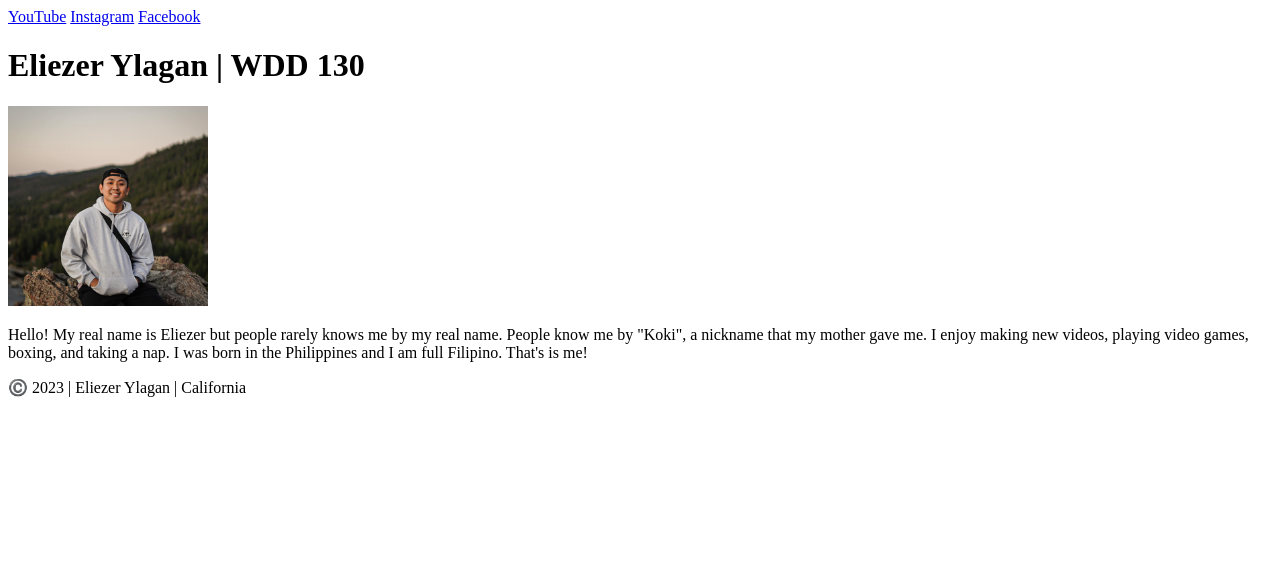
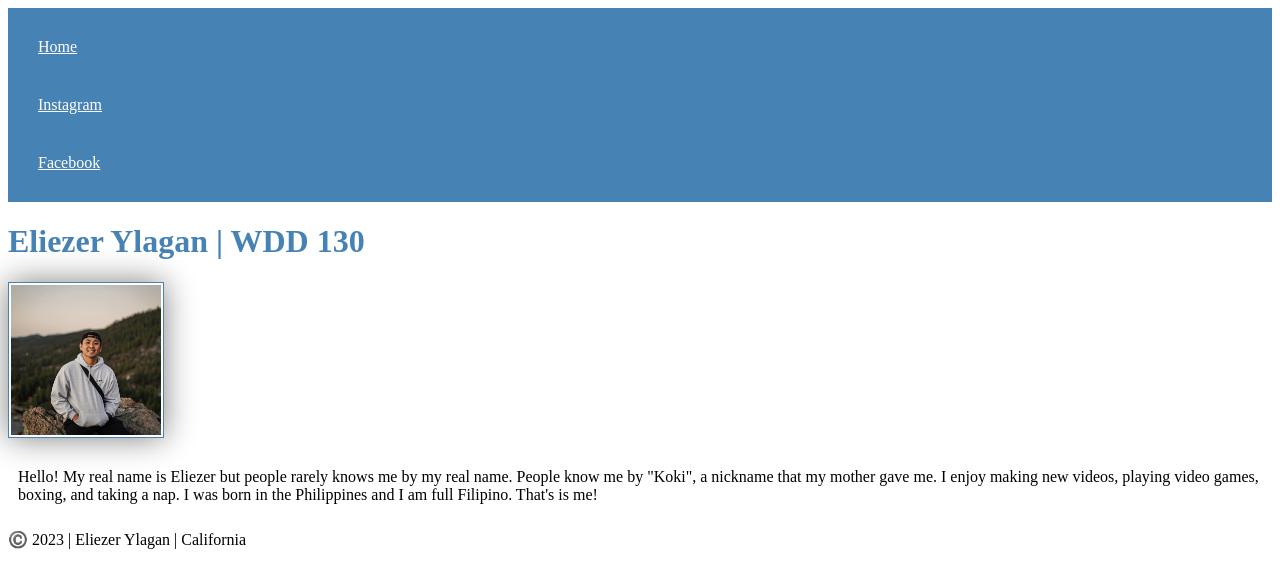
Before and after one commit to kokiylagan/wdd130, a plain HTML site: page index.html in a window 1280 px wide. Drawn offline with Linux system fonts and the light colour scheme.

Commit message:
added styles.css

```diff
--- a/index.html
+++ b/index.html
@@ -4,12 +4,13 @@
         <meta charset="utf-8">
         <meta name="viewport" content="width=device-width,initial-scale=1.0">
         <title>Eliezer Ylagan | WDD 130</title>
+        <link rel="stylesheet" href="styles/styles.css">
     </head>
 
     <body>
         <header>
             <nav>
-                <a href="https://www.youtube.com/channel/UC6W0R6CjQzuxoOdzmynEl2A">YouTube</a>
+                <a href="#">Home</a>
                 <a href="https://www.instagram.com/kokiylagan_/">Instagram</a>
                 <a href="https://www.facebook.com/TurongMalamig/">Facebook</a>
             </nav>
--- /dev/null
+++ b/styles/styles.css
@@ -0,0 +1,23 @@
+nav {
+    background-color: steelblue;
+    padding: 10px;
+}
+nav a {
+    color: white;
+    display: block;
+    padding: 20px;
+
+}
+h1 {
+    color: steelblue
+}
+img{
+    width: 150px;
+    height: auto;
+    border: 1px solid steelblue;
+    padding: 2px;
+    box-shadow: 0 0 30px gray;
+}
+p{
+    padding: 10px;
+}
```
